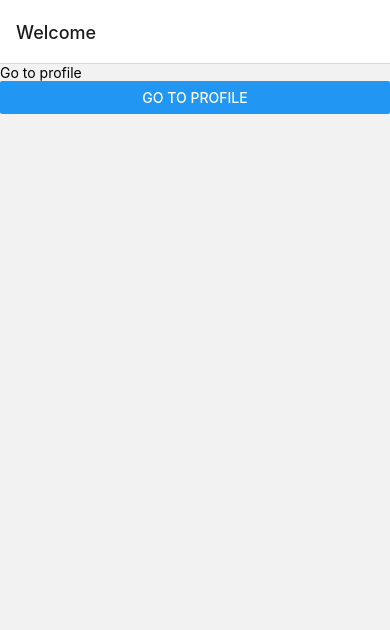
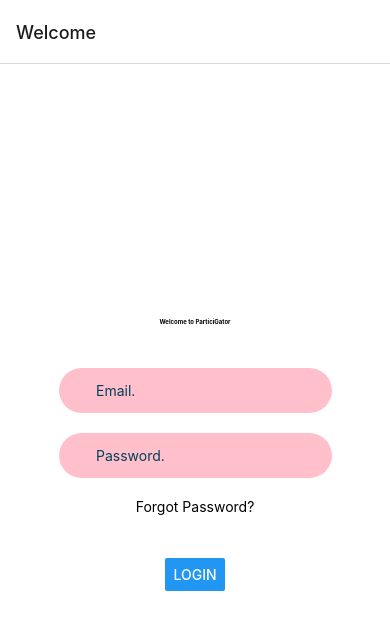
Before and after one commit to a-penton/ParticiGator, a React Native app: screen / in a window 390 px wide. Shown: the top 630 px of the page. Built offline with nearby package versions, Linux system fonts and the light colour scheme.

Commit message:
Add login screen to navigation.

```diff
--- a/App.js
+++ b/App.js
@@ -2,7 +2,7 @@ import { StatusBar } from "expo-status-bar";
 import React, { useState } from "react";
 import {NavigationContainer} from '@react-navigation/native';
 import {createNativeStackNavigator} from '@react-navigation/native-stack';
-import SingleTour from 'C:/Users/robin/Work/SeniorProject/AwesomeProject/SingleTour.js'
+import ActivityPage from 'C:/Users/robin/Work/SeniorProject/AwesomeProject/ActivityPage.js'
 
 import {
   StyleSheet,
@@ -28,20 +28,49 @@ export default function App() {
         />
       </View>);
   };
-  const HomeScreen = ({navigation, route}) => {
+
+  const HomeScreen =({navigation, route}) => {
+    const [email, setEmail] = useState("");
+    const [password, setPassword] = useState("");
     return (
-      <View>
-        <Text>Go to profile</Text>
+      <View style={styles.container}>
+        <StatusBar style="auto" />
+        <Text style={styles.header_text}>Welcome to ParticiGator</Text>
+        <View style={styles.inputView}>
+          <TextInput
+            style={styles.TextInput}
+            placeholder="Email."
+            placeholderTextColor="#003f5c"
+            onChangeText={(email) => setEmail(email)}
+          />
+        </View>
+        <View style={styles.inputView}>
+          <TextInput
+            style={styles.TextInput}
+            placeholder="Password."
+            placeholderTextColor="#003f5c"
+            secureTextEntry={true}
+            onChangeText={(password) => setPassword(password)}
+          />
+        </View>
+        <TouchableOpacity>
+          <Text style={styles.forgot_button}>Forgot Password?</Text>
+        </TouchableOpacity>
+        {/* <TouchableOpacity style={styles.loginBtn}>
+          <Text style={styles.loginText}>LOGIN</Text>
+        </TouchableOpacity>  */}
         <Button
-          title="Go to Profile"
+          style={styles.loginText}
+          title="LOGIN"
           onPress={() =>
             //navigation.navigate('Profile', {name: 'Robin', id: "oops"})
-            navigation.navigate('SingleTour', {item: 2} )
+            navigation.navigate('ActivityPage', {item: email} )
           }
       />
+
       </View>
     );
-  };
+  }
 
   return (
     <NavigationContainer>
@@ -58,9 +87,9 @@ export default function App() {
           options={{title: 'Profile'}}
         />
         <Stack.Screen
-          name="SingleTour"
-          component={SingleTour}
-          options={{title: 'Single Tour!'}}
+          name="ActivityPage"
+          component={ActivityPage}
+          options={{title: 'Activity!'}}
         />
       </Stack.Navigator>
     </NavigationContainer>
```
Also changed, not shown: ActivityPage.js (renamed from SingleTour.js, +11 -4 lines).
